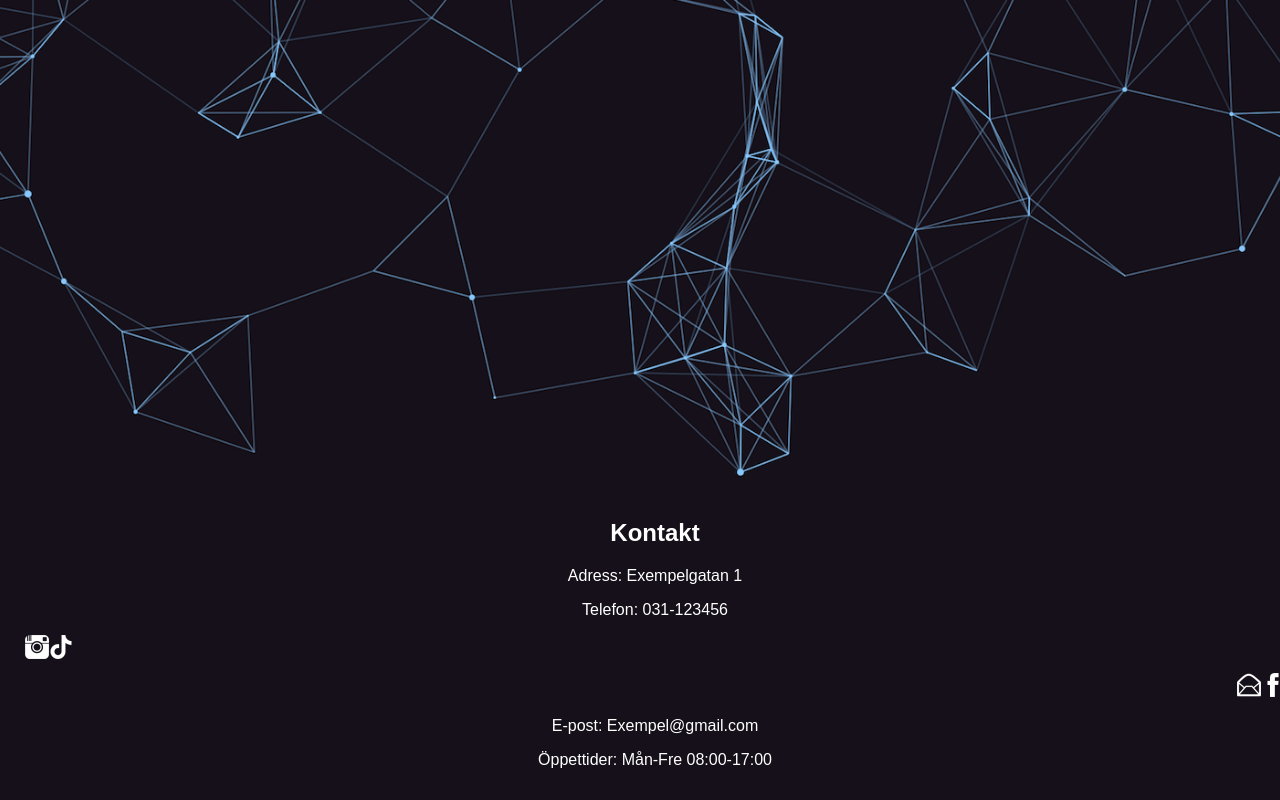
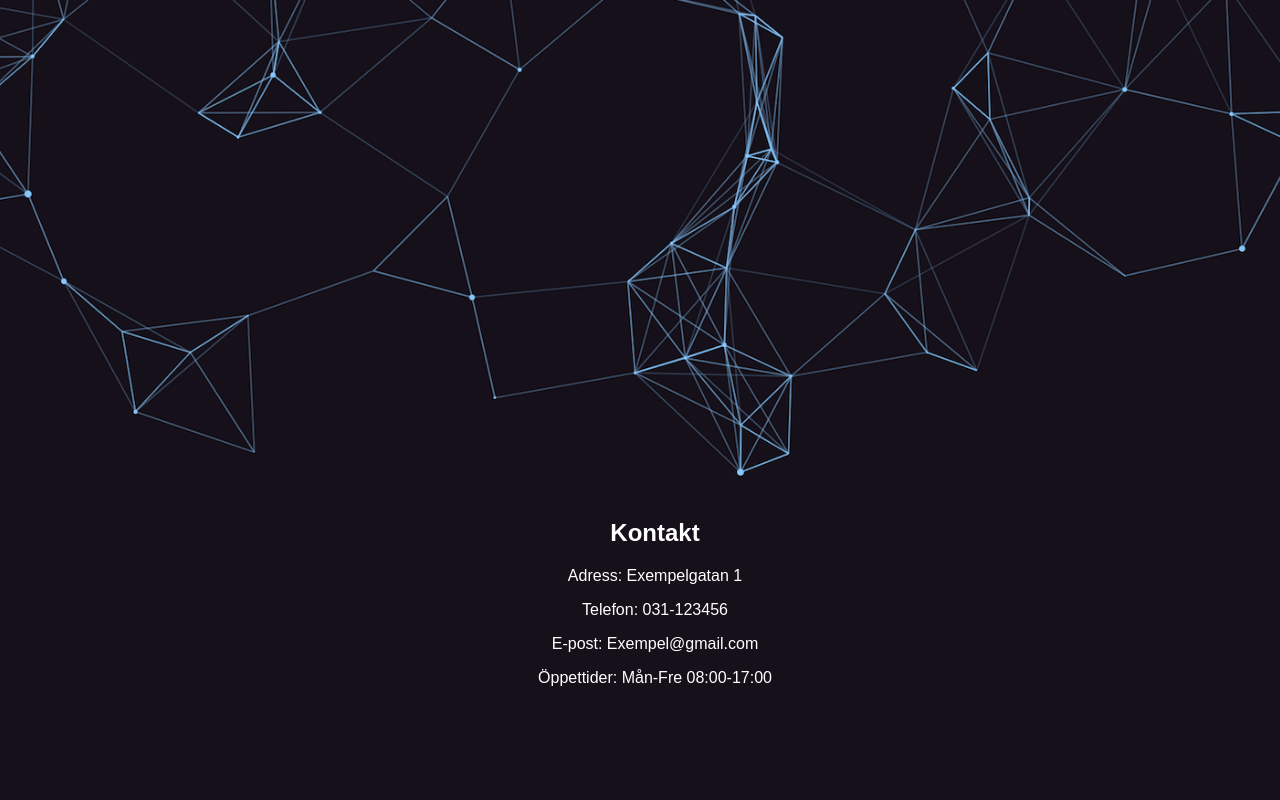
Before and after one commit to Benjaminstewen/Hemsida-2, a plain HTML site: page index.html in a window 1280 px wide. Shown: the part 518-1318 px from the top of the page. After the commit the page ends 1236 px from the top, so only its background shows below. Drawn offline with Linux system fonts and the light colour scheme.

Commit message:
Update index.html

```diff
--- a/index.html
+++ b/index.html
@@ -26,14 +26,6 @@
         <h2>Kontakt</h2>
         <p>Adress: Exempelgatan 1</p>
         <p>Telefon: 031-123456</p>
-        <div class="icons1">
-            <a href="htttps://www.instagram.com"><img src="instagram.png" alt="instagram"></a>
-            <a href="https://www.tiktok.com"><img src="tiktok.png" alt="tiktok"></a>
-        </div>
-        <div class="icons2"> <a href="htttps://www.gmail.com"><img src="email.png" alt="mail"></a>
-            <a href="https://www.facebook.com"><img src="facebook.png" alt="facebook"></a>
-        </div>
-
         <p>E-post: Exempel@gmail.com</p>
         <p>Öppettider: Mån-Fre 08:00-17:00</p>
     </footer>
```
